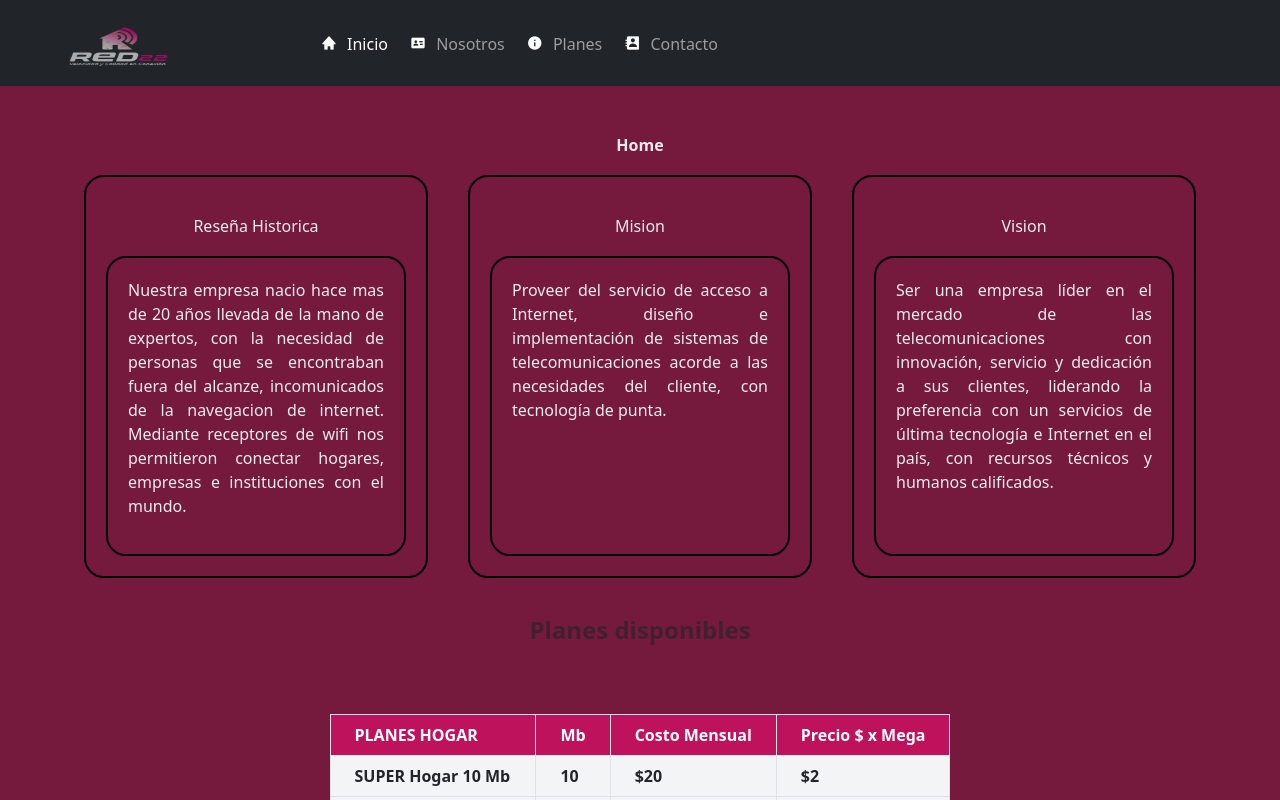
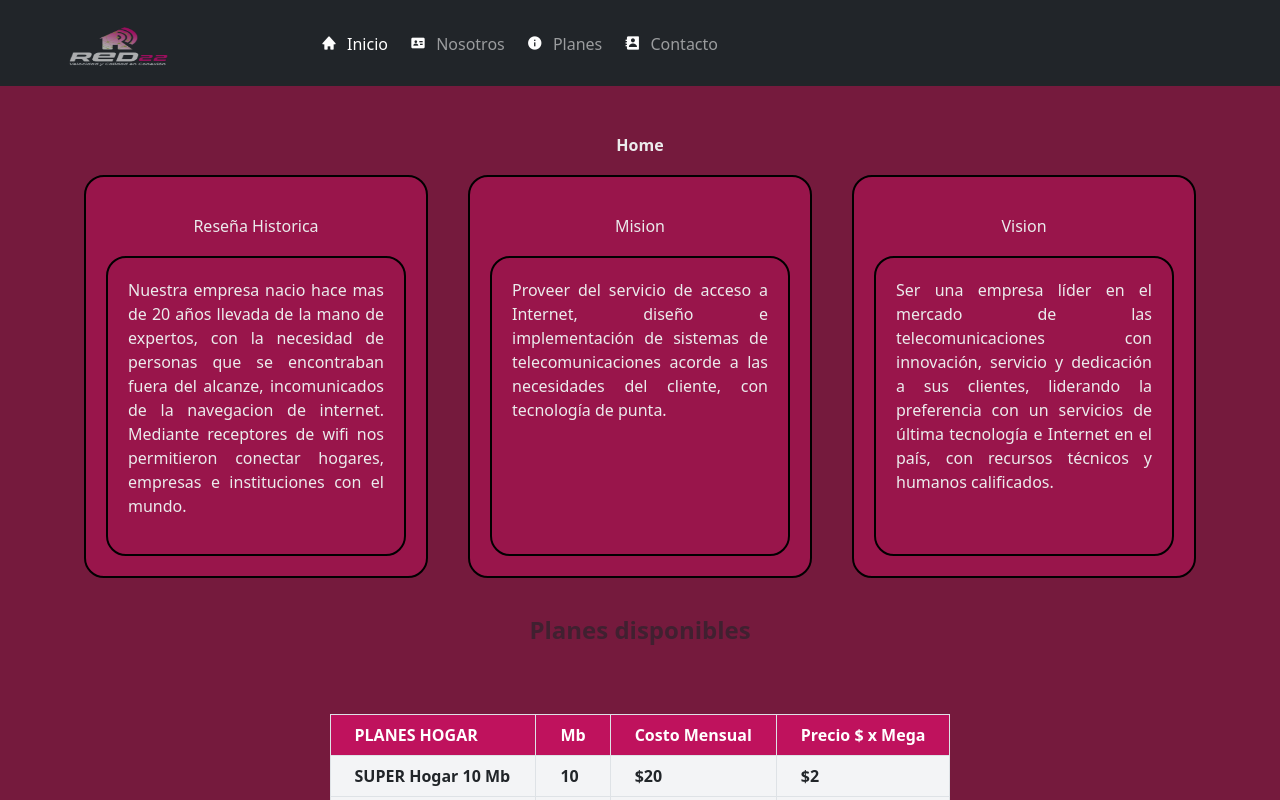
Before and after one commit to brazon84/red22.app, a React (Vite) app: page / in a window 1280 px wide. Shown: the top 800 px of the page. Built offline with nearby package versions, Linux system fonts and the light colour scheme.

Commit message:
cambios en la card

```diff
--- a/src/components/home/Home.jsx
+++ b/src/components/home/Home.jsx
@@ -10,17 +10,17 @@ const Home = () => {
       <h1 className="home_title"><b>Home</b></h1>
       <div className="card_primary">
         <div className="section_primary_card">
-          <section className="section_home">
+          <section className="section_home bg-pink-800">
           <Historia />
           </section>
         </div>
         <div className="section_primary_card">
-          <section className="section_home">
+          <section className="section_home  bg-pink-800">
            <Mision />
           </section>
         </div>
         <div className="section_primary_card">
-          <section className="section_home">
+          <section className="section_home  bg-pink-800">
             <Vision />
           </section>
         </div>
```
